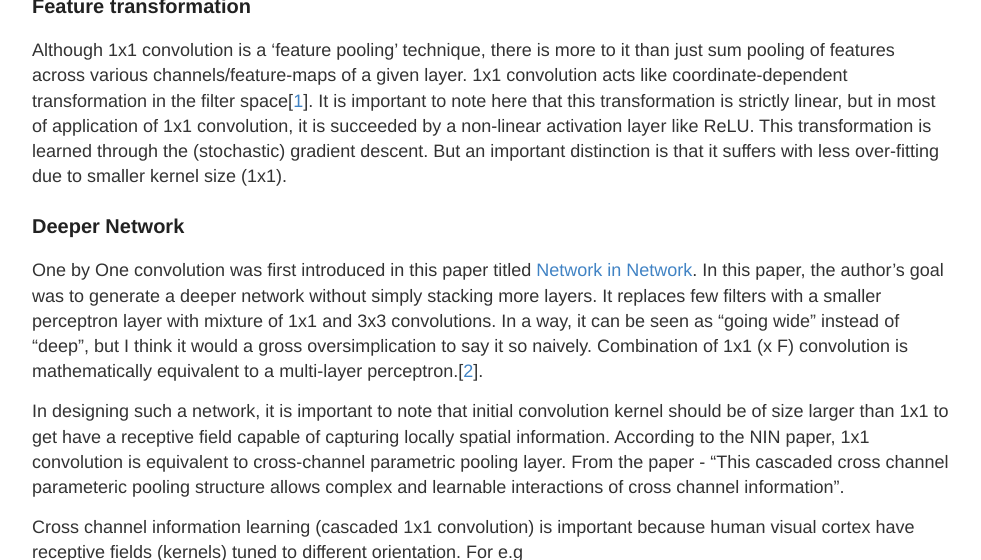
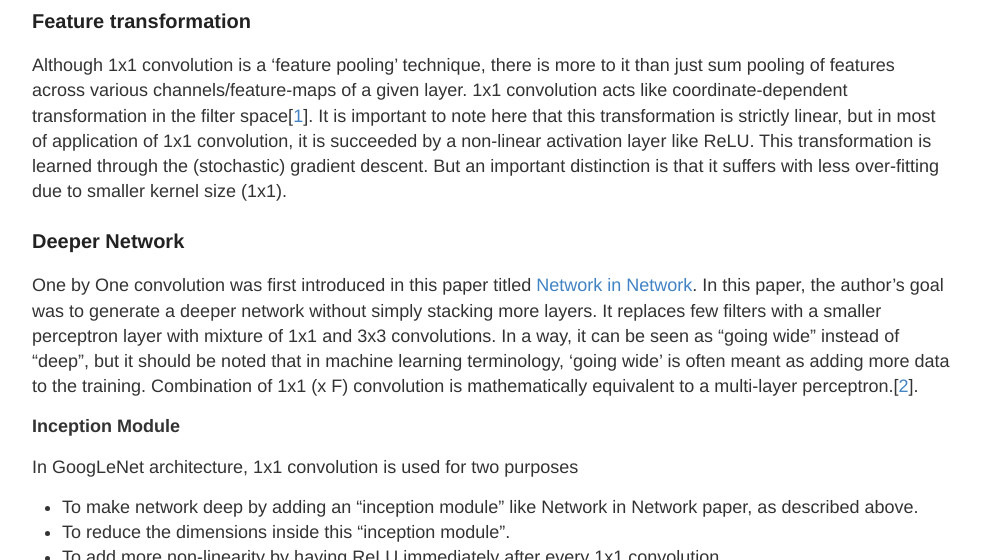
Before and after one commit to iamaaditya/iamaaditya.github.io, a Jekyll site: the page built from _posts/2016-03-25-One-by-one-convolution.md, in a window 1280 px wide and 1400 px high, scrolled down 1099 px. Shown: the top 560 px of the window, without its empty margins (84-1065 px from the left). Built offline with Jekyll 4.4.1, drawn with Linux system fonts in a browser that asks for light colours; comment, search, counter and statistics services are not loaded; some of the changed text lies outside the part shown; grey boxes are pictures that could not be loaded.

Commit message:
added googlenet part to one by one blog post

```diff
--- a/_posts/2016-03-25-One-by-one-convolution.md
+++ b/_posts/2016-03-25-One-by-one-convolution.md
@@ -13,7 +13,7 @@ tags:
 ---
 
 Whenever I discuss or show [GoogleNet architecture](http://arxiv.org/pdf/1409.4842v1.pdf), one question always comes up - <br /><br />
-**"Why 1x1 convolution ? Is it not redundant ?**
+**<center>"Why 1x1 convolution ? Is it not redundant ?</center>**
 
 ![Convolution with Kernel of size 3x3](https://raw.githubusercontent.com/iamaaditya/iamaaditya.github.io/master/images/conv_arithmetic/full_padding_no_strides_transposed.gif)
 ![Convolution with Kernel of size 1x1](https://raw.githubusercontent.com/iamaaditya/iamaaditya.github.io/master/images/conv_arithmetic/full_padding_no_strides_transposed_small.gif)
@@ -35,32 +35,53 @@ Although 1x1 convolution is a 'feature pooling' technique, there is more to it t
 
 ### Deeper Network
 
-One by One convolution was first introduced in this paper titled [Network in Network](http://arxiv.org/pdf/1312.4400v3.pdf). In this paper, the author's goal was to generate a deeper network without simply stacking more layers. It replaces few filters with a smaller perceptron layer with mixture of 1x1 and 3x3 convolutions. In a way, it can be seen as "going wide" instead of "deep", but I think it would a gross oversimplication to say it so naively. Combination of 1x1 (x F) convolution is mathematically equivalent to a multi-layer perceptron.[[2](https://www.reddit.com/r/MachineLearning/comments/3oln72/1x1_convolutions_why_use_them/cvyxood)].
+One by One convolution was first introduced in this paper titled [Network in Network](http://arxiv.org/pdf/1312.4400v3.pdf). In this paper, the author's goal was to generate a deeper network without simply stacking more layers. It replaces few filters with a smaller perceptron layer with mixture of 1x1 and 3x3 convolutions. In a way, it can be seen as "going wide" instead of "deep", but it should be noted that in machine learning terminology, 'going wide' is often meant as adding more data to the training. Combination of 1x1 (x F) convolution is mathematically equivalent to a multi-layer perceptron.[[2](https://www.reddit.com/r/MachineLearning/comments/3oln72/1x1_convolutions_why_use_them/cvyxood)].
+
+**Inception Module**
+
+In GoogLeNet architecture, 1x1 convolution is used for two purposes
+
+  * To make network deep by adding an "inception module" like Network in Network paper, as described above.
+  * To reduce the dimensions inside this "inception module".
+  * To add more non-linearity by having ReLU immediately after every 1x1 convolution.
+
+Here is the scresnshot from the paper, which elucidates above points :
+
+![1x1 convolutions in GoogLeNet](https://raw.githubusercontent.com/iamaaditya/iamaaditya.github.io/master/images/inception_1x1.png)
+**<center>1x1 convolutions in GoogLeNet</center>**
+
+It can be seen from the image on the right, that 1x1 convolutions (in yellow), are specially used before 3x3 and 5x5 convolution to reduce the dimensions. It should be noted that a two step convolution operation can always to combined into one, but in this case and in most other deep learning networks, convolutions are followed by non-linear activation and hence convolutions are no longer linear operators and cannot be combined.
+
 
 In designing such a network, it is important to note that initial convolution kernel should be of size larger than 1x1 to get have a receptive field capable of capturing locally spatial information. According to the NIN paper, 1x1 convolution is equivalent to cross-channel parametric pooling layer. From the paper - "This cascaded cross channel parameteric pooling structure allows complex and learnable interactions of cross channel information".
 
-Cross channel information learning (cascaded 1x1 convolution) is important because human visual cortex have receptive fields (kernels) tuned to different orientation. For e.g
+Cross channel information learning (cascaded 1x1 convolution) is biologically inspired because human visual cortex have receptive fields (kernels) tuned to different orientation. For e.g
 
-![different orientation tuned receptive field profiles in the human visual cortex](http://bmia.bmt.tue.nl/education/courses/fev/course/notebooks/RotBundleFiltersListPlot3D.gif)
+![different orientation tuned receptive field profiles in the human visual cortex](https://raw.githubusercontent.com/iamaaditya/iamaaditya.github.io/master/images/conv_arithmetic/RotBundleFiltersListPlot3D.gif)
+
 
 
 **Different orientation tuned receptive field profiles in the human visual cortex** [Source](http://bmia.bmt.tue.nl/education/courses/fev/course/notebooks/Convolution.html)
 
 
-### More Uses
+
+## More Uses
 
   * 1x1 Convolution can be combined with Max pooling
 
   ![Pooling with 1x1 convolution](https://raw.githubusercontent.com/iamaaditya/iamaaditya.github.io/master/images/conv_arithmetic/numerical_max_pooling.gif)
    **Pooling with 1x1 convolution**
+  <br />
 
-  * 1x1 Convolution with higher strides leads to even more redution in data, while losing very little non-spatially correlated information
+  * 1x1 Convolution with higher strides leads to even more redution in data by decreasing resolution, while losing very little non-spatially correlated information.
 
   ![1x1 convolution with strides](https://raw.githubusercontent.com/iamaaditya/iamaaditya.github.io/master/images/conv_arithmetic/no_padding_strides.gif)
    **1x1 convolution with strides**
+   <br />
 
   * Replace fully connected layers with 1x1 convolutions as Yann LeCun believes they are the same -
 > In Convolutional Nets, there is no such thing as "fully-connected layers". There are only convolution layers with 1x1 convolution kernels and a full connection table.
 -- [Yann LeCun](https://www.facebook.com/yann.lecun/posts/10152820758292143)
+  </br>
 
 *Convolution gif images generated using [this wonderful code](https://github.com/vdumoulin/conv_arithmetic), more images on 1x1 convolutions and 3x3 convolutions can be* [found here](http://gpgpu.cs-i.brandeis.edu/convolution_images/)
```
Also changed, not shown: 2 other files.
